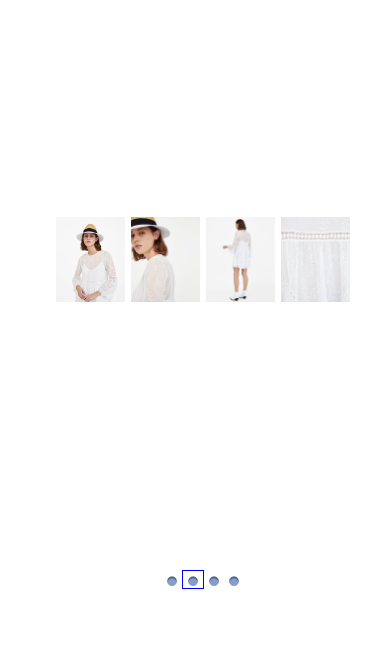
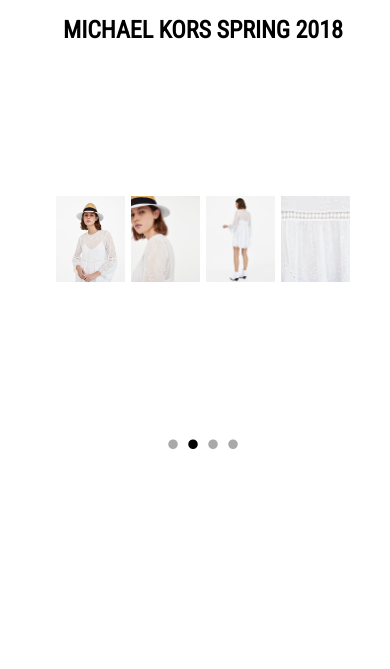
Before and after one commit to colesayer/carousel, a plain HTML site: page index.html in a window 390 px wide. Shown: the part 191-860 px from the top of the page. Drawn offline with Linux system fonts and the light colour scheme.

Commit message:
finished web styling, still need to add media queries

```diff
--- a/index.css
+++ b/index.css
@@ -1,3 +1,5 @@
+@import url('https://fonts.googleapis.com/css?family=Roboto+Condensed');
+
 #wrapper{
   width: 100vw;
   height: 100vh;
@@ -6,9 +8,21 @@
   justify-content: center;
 }
 #title{
+  font-family: 'Roboto Condensed', sans-serif;
   text-align: center;
-  padding-bottom: 10%;
+  position: absolute;
+  width: auto;
+  top: 6%;
+  left: 0;
+  right: 0;
+  margin: auto;
 }
+
+#title h2{
+  margin: 0;
+  padding: 0;
+}
+
 #carousel-container{
   width: 80%;
   height: 60vh;
@@ -20,6 +34,7 @@
   overflow: hidden;
   width: 100%;
   height: 100%;
+  /*border: 1px solid #A9A9A9;*/
 }
 
 #carousel:hover .controls{
@@ -32,11 +47,11 @@
   position: absolute;
   cursor: pointer;
   font-size: 4.25rem;
-  color: #fefefe;
+  color: #A9A9A9;
   opacity: 0;
   z-index: 10;
   top: 50%;
- transform: translateY(-50%);
+  transform: translateY(-50%);
 }
 
 
@@ -69,13 +84,14 @@
 }
 
 #carousel-nav{
+  position: absolute;
+  width: 100%;
+  bottom: 5%;
   text-align: center;
-  height: 10vh;
 }
 
 #carousel-nav a{
-  color: rgba(10, 60, 150, 0.5);
-  text-shadow: 0 2px 0 #fff, 0 0 0 #909090;
+  color: #A9A9A9;
   cursor: pointer;
 }
 
@@ -85,7 +101,3 @@
   padding: 0;
   margin: 0;
 }
-
-#active{
-  border: 1px solid blue;
-}
--- a/index.html
+++ b/index.html
@@ -7,9 +7,9 @@
   </head>
   <body>
     <div id="wrapper">
-      <div id="title"><h1>Whatever Title</h1></title>
       <div id="carousel-container">
         <div id="carousel">
+          <div id="title"><h2>MICHAEL KORS SPRING 2018</h2></div>
           <span class="controls" id="previous">&lt;</span>
           <span class="controls" id="next">&gt;</span>
           <div id="carousel-image-container">
@@ -38,8 +38,8 @@
                 <img id="image-4" src="images/prod4/4.jpg" title=""/>
             </div>
           </div>
+          <div id="carousel-nav"></div>
         </div>
-        <div id="carousel-nav"></div>
       </div>
     </div>
 
--- a/index.js
+++ b/index.js
@@ -11,8 +11,13 @@ window.onload = function(){
     let active
 
     function setActiveNav(el){
-      if (active) active.id = ""
+
+      if (active) {
+        active.id = ""
+        active.style.color = "#A9A9A9"
+      }
       el.id = "active"
+      el.style.color = "black"
       active = el
     }
 
```
